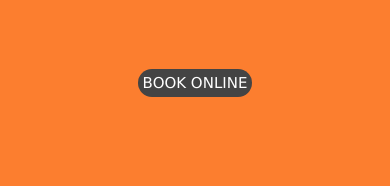
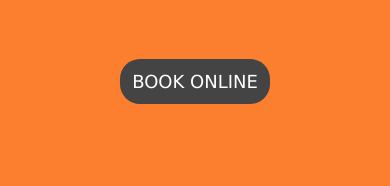
Before and after one commit to parteek10/parteek10.github.io, a plain HTML site: page air lines/index.html in a window 390 px wide. Shown: the part 1951-2137 px from the top of the page. Drawn offline with Linux system fonts and the light colour scheme.

Commit message:
book online

```diff
--- a/air lines/style.css
+++ b/air lines/style.css
@@ -357,7 +357,8 @@ div.link-container {
 #book-online {
     color:white ;
     background-color: #666;
-    padding:15px ;
+    padding:12px ;
+    font-size:18px;
     background-color: #444;
     border-radius:20px ;
     text-decoration: none;
@@ -474,10 +475,10 @@ div.link-container {
         line-height: 1.5;
         margin:0 auto ;
     }
-    #book-online {
+    /* #book-online {
         padding:5px ;
         font-size:15px ;
-    }
+    } */
     /* section4 styling  */
     #sec4-main-container {
         padding:10px ;
```
